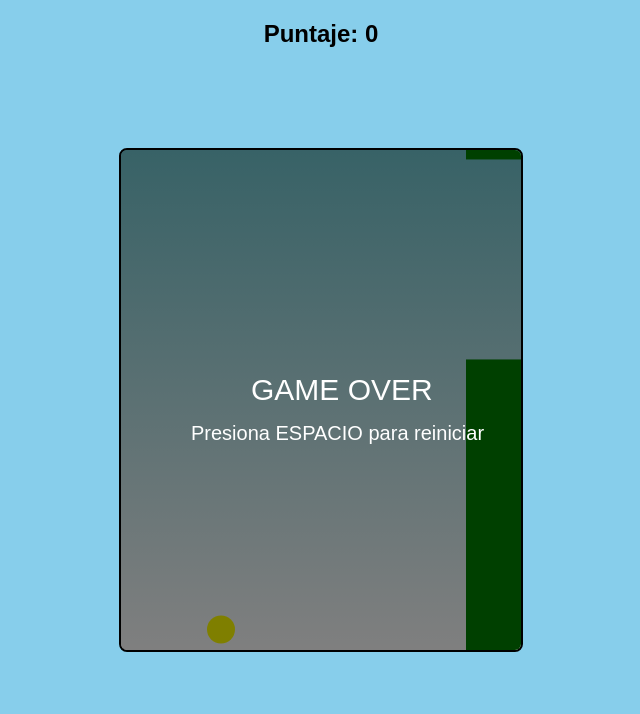
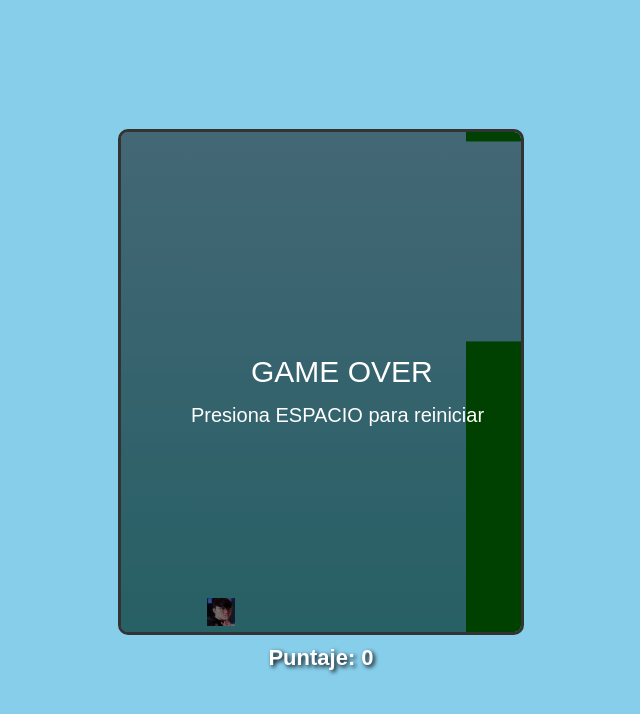
Before and after one commit to jesusmrin/flappy-game-js, a plain HTML site: page index.html in a window 1280 px wide. Shown: the whole page, without its empty margins (319-959 px from the left). Drawn offline with Linux system fonts and the light colour scheme.

Commit message:
feat: agregar lógica de dibujo y actualización del pájaro, y mejorar la generación de tubos

```diff
--- a/index.html
+++ b/index.html
@@ -4,7 +4,34 @@
   <meta charset="UTF-8" />
   <meta name="viewport" content="width=device-width, initial-scale=1.0" />
   <title>Mini Flappy JS</title>
-  <link rel="stylesheet" href="style.css">
+  <style>
+    body {
+      background: skyblue;
+      display: flex;
+      flex-direction: column;
+      align-items: center;
+      justify-content: center;
+      height: 100vh;
+      margin: 0;
+      overflow: hidden;
+      font-family: Arial, sans-serif;
+    }
+
+    #game {
+      background: linear-gradient(to bottom, #87ceeb, #4ec0ca);
+      border: 3px solid #333;
+      border-radius: 10px;
+      display: block;
+    }
+
+    #score {
+      margin-top: 10px;
+      font-size: 22px;
+      font-weight: bold;
+      color: white;
+      text-shadow: 2px 2px 4px #000;
+    }
+  </style>
 </head>
 <body>
   <canvas id="game" width="400" height="500"></canvas>
--- a/script.js
+++ b/script.js
@@ -2,6 +2,7 @@ const canvas = document.getElementById('game');
 const ctx = canvas.getContext('2d');
 const scoreEl = document.getElementById('score');
 
+// 🐤 Parámetros del pájaro
 let bird = {
   x: 100,
   y: 250,
@@ -16,13 +17,23 @@ let frame = 0;
 let score = 0;
 let gameOver = false;
 
+// 🖼️ Imagen del pájaro (opcional)
+const birdImg = new Image();
+birdImg.src = 'bird.png'; // agrega una imagen llamada bird.png en tu carpeta
+
+// 🎨 Dibujar pájaro (usa imagen si carga, si no, círculo)
 function drawBird() {
-  ctx.fillStyle = 'yellow';
-  ctx.beginPath();
-  ctx.arc(bird.x, bird.y, bird.size, 0, Math.PI * 2);
-  ctx.fill();
+  if (birdImg.complete && birdImg.naturalHeight !== 0) {
+    ctx.drawImage(birdImg, bird.x - bird.size, bird.y - bird.size, bird.size * 2, bird.size * 2);
+  } else {
+    ctx.fillStyle = 'yellow';
+    ctx.beginPath();
+    ctx.arc(bird.x, bird.y, bird.size, 0, Math.PI * 2);
+    ctx.fill();
+  }
 }
 
+// 🌿 Dibujar tubos
 function drawPipes() {
   ctx.fillStyle = 'green';
   pipes.forEach(pipe => {
@@ -31,6 +42,7 @@ function drawPipes() {
   });
 }
 
+// 🕹️ Actualizar pájaro
 function updateBird() {
   bird.velocity += bird.gravity;
   bird.y += bird.velocity;
@@ -40,10 +52,12 @@ function updateBird() {
   }
 }
 
+// 🚧 Actualizar tubos con puntaje arreglado
 function updatePipes() {
+  // Cada 160 frames crea un tubo nuevo
   if (frame % 160 === 0) {
     let top = Math.random() * (canvas.height / 2);
-    let gap = 200;
+    let gap = 200; // 🔹 mayor espacio vertical
     pipes.push({
       x: canvas.width,
       width: 55,
@@ -54,8 +68,9 @@ function updatePipes() {
   }
 
   pipes.forEach(pipe => {
-    pipe.x -= 1.1;
+    pipe.x -= 1.1; // 🔹 velocidad más lenta
 
+    // Colisión
     if (
       bird.x + bird.size > pipe.x &&
       bird.x - bird.size < pipe.x + pipe.width &&
@@ -64,6 +79,7 @@ function updatePipes() {
       endGame();
     }
 
+    // ✅ Puntaje (cuando el tubo pasa completamente)
     if (!pipe.passed && pipe.x + pipe.width < bird.x) {
       pipe.passed = true;
       score++;
@@ -71,9 +87,11 @@ function updatePipes() {
     }
   });
 
+  // eliminar tubos fuera de la pantalla
   pipes = pipes.filter(pipe => pipe.x + pipe.width > 0);
 }
 
+// ☠️ Fin del juego
 function endGame() {
   gameOver = true;
   ctx.fillStyle = 'rgba(0,0,0,0.5)';
@@ -85,6 +103,7 @@ function endGame() {
   ctx.fillText('Presiona ESPACIO para reiniciar', 70, 290);
 }
 
+// 🔄 Reiniciar juego
 function restartGame() {
   bird.y = 250;
   bird.velocity = 0;
@@ -96,6 +115,7 @@ function restartGame() {
   loop();
 }
 
+// 🔁 Loop principal
 function loop() {
   if (gameOver) return;
 
@@ -108,6 +128,7 @@ function loop() {
   requestAnimationFrame(loop);
 }
 
+// ⌨️ Controles
 document.addEventListener('keydown', e => {
   if (e.code === 'Space') {
     if (gameOver) restartGame();
```
